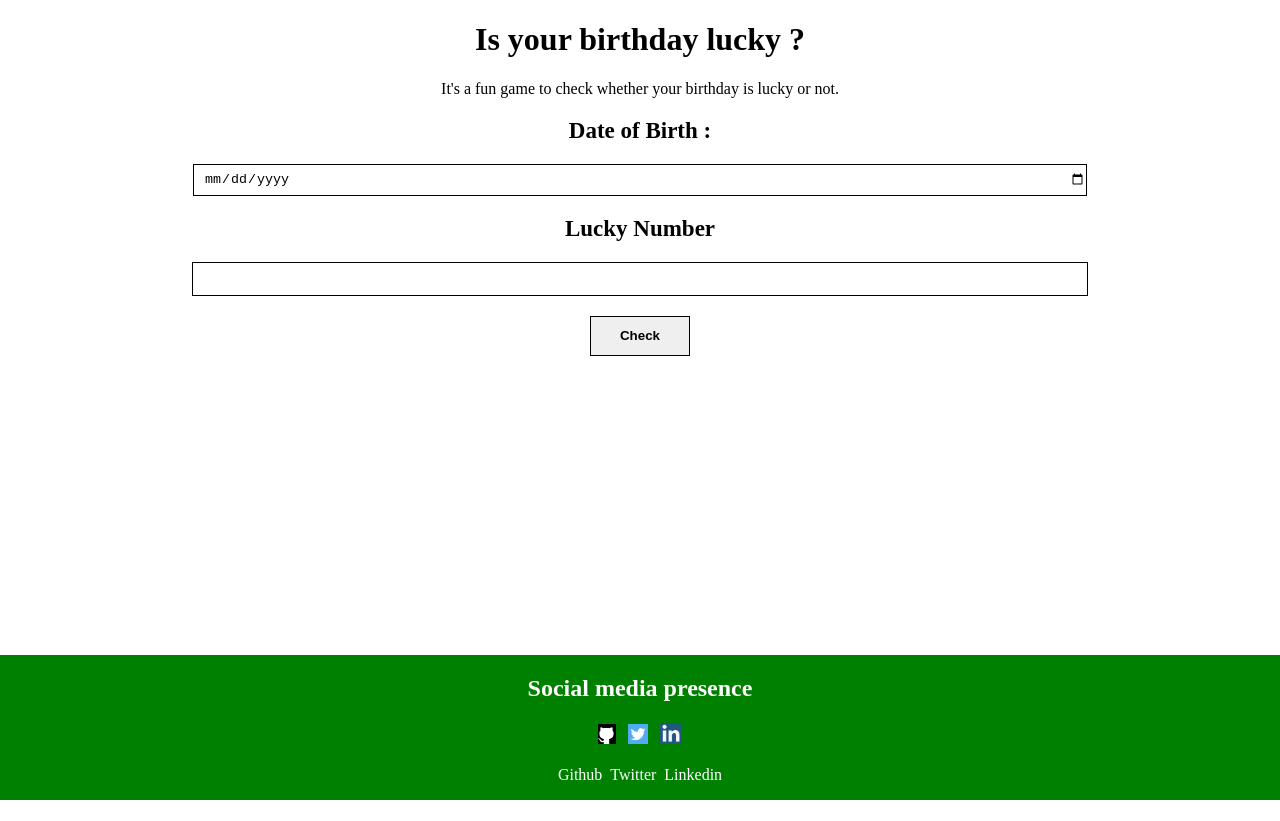
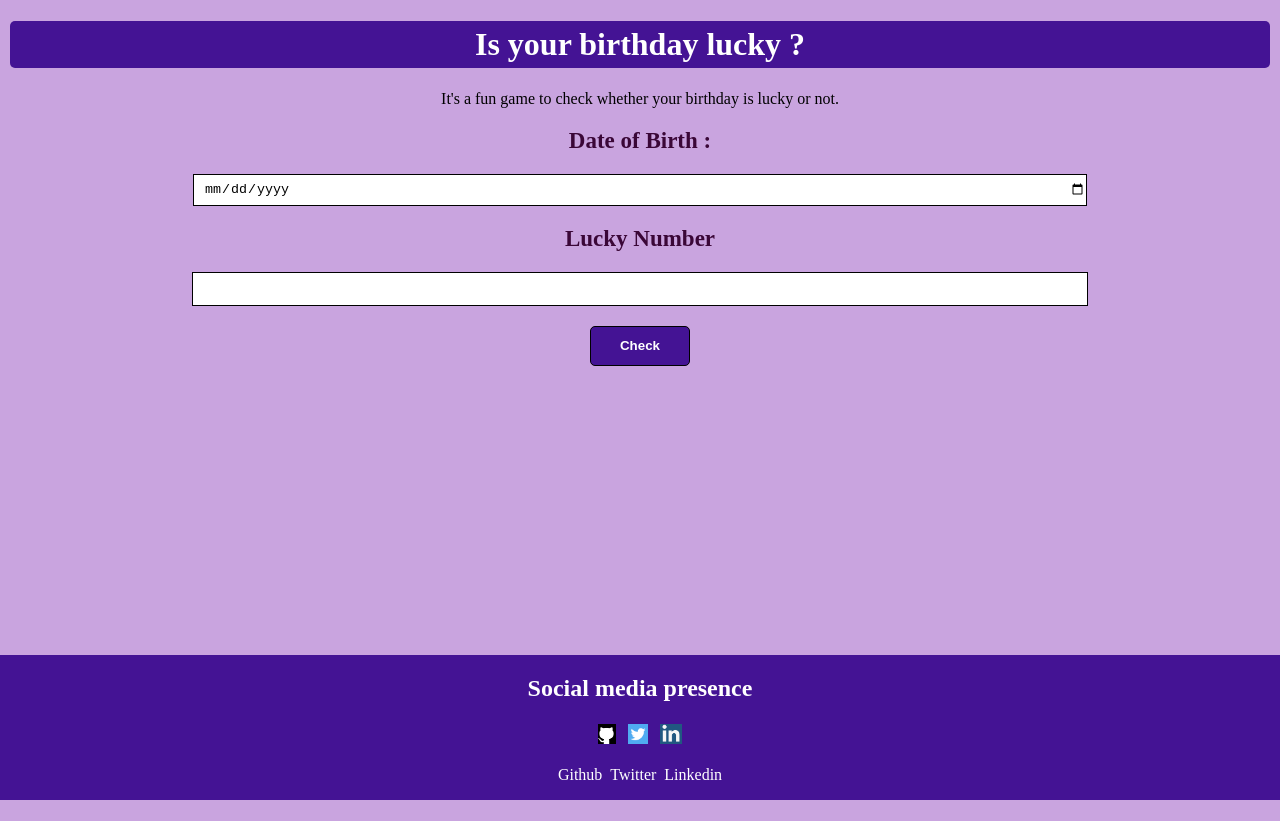
Before and after one commit to JuvitaSaini09/IS-MY-BIRTHDAY-LUCKY, a plain HTML site: page index.html in a window 1280 px wide. Drawn offline with Linux system fonts and the light colour scheme.

Commit message:
styling:; everything related to styling

```diff
--- a/style.css
+++ b/style.css
@@ -3,36 +3,57 @@ body {
     width: 100%;
     height: 100%;
     margin: 0;
+    background-color:#c9a4df;
 
 }
-.container{
-    margin:auto;
+:root{
+    --dark-purple:#441394;
+    --regular-purple:#3a0737;
+}
+
+.container {
+    margin: auto;
     text-align: center;
-    padding:0px 10px;
+    padding: 0px 10px;
 }
-label{
+
+.container h1{
+    background-color: var(--dark-purple);
+    color:white;
+    padding: 5px;
+    border-radius: 5px;
+}
+label {
     font-size: 23px;
-    font-weight:bold;
+    font-weight: bold;
+    color: var(--regular-purple);
 }
-label,button{
-    margin:20px auto;
+
+label,
+button {
+    margin: 20px auto;
     display: block;
 
 }
-input{
-    width:70%;
+
+input {
+    width: 70%;
     height: 30px;
     border: 1px solid black;
     padding-left: 10px;
 
 }
-button{
 
+button {
+    color:white;
+    background-color: var(--dark-purple);
     border: 1px solid black;
-    font-weight:bold;
+    font-weight: bold;
     height: 40px;
     width: 100px;
+    border-radius: 5px;
 }
+
 
 .foot {
     position: absolute;
@@ -40,7 +61,7 @@ button{
     padding: 0px;
     width: 100%;
     color: white;
-    background-color:green;
+    background-color:var(--dark-purple);
     text-align: center;
 }
 
@@ -69,11 +90,21 @@ button{
 
 .social-media .hover-media:hover {
     font-weight: bold;
-    color:black;
-    background-color:yellow;
+    color: black;
+    background-color: yellow;
 
 }
 
 .link-icons:hover {
-    background-color:yellow;
+    background-color: yellow;
 }
+button:hover{
+    background-color:rgb(70, 56, 158);
+}
+#res-message,#error-message
+{
+    font-size: 30px;
+    font-weight: bold;
+    color: red;
+
+}
```
Also changed, not shown: script.js (line endings or trailing spaces). Lines whose indentation alone changed are shown as unchanged.
